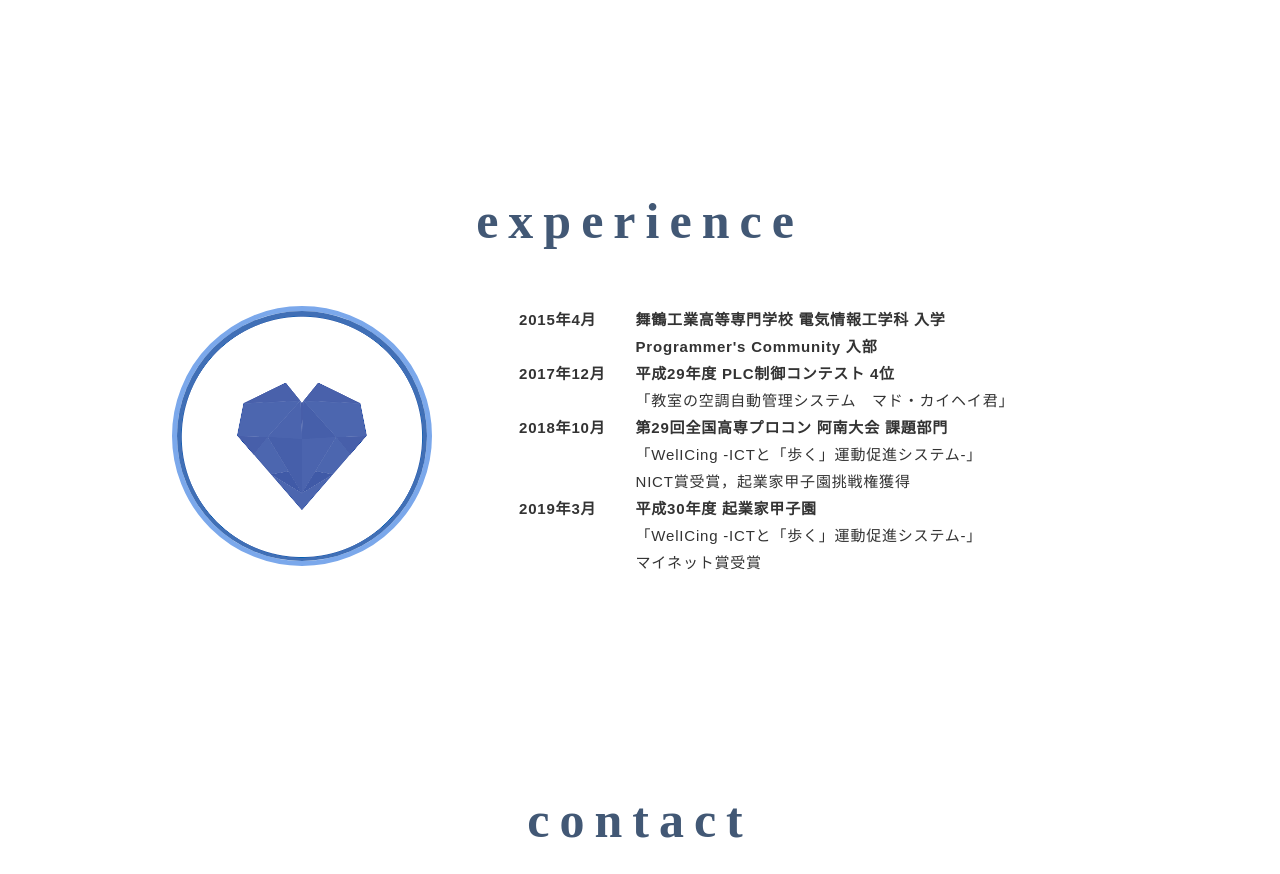
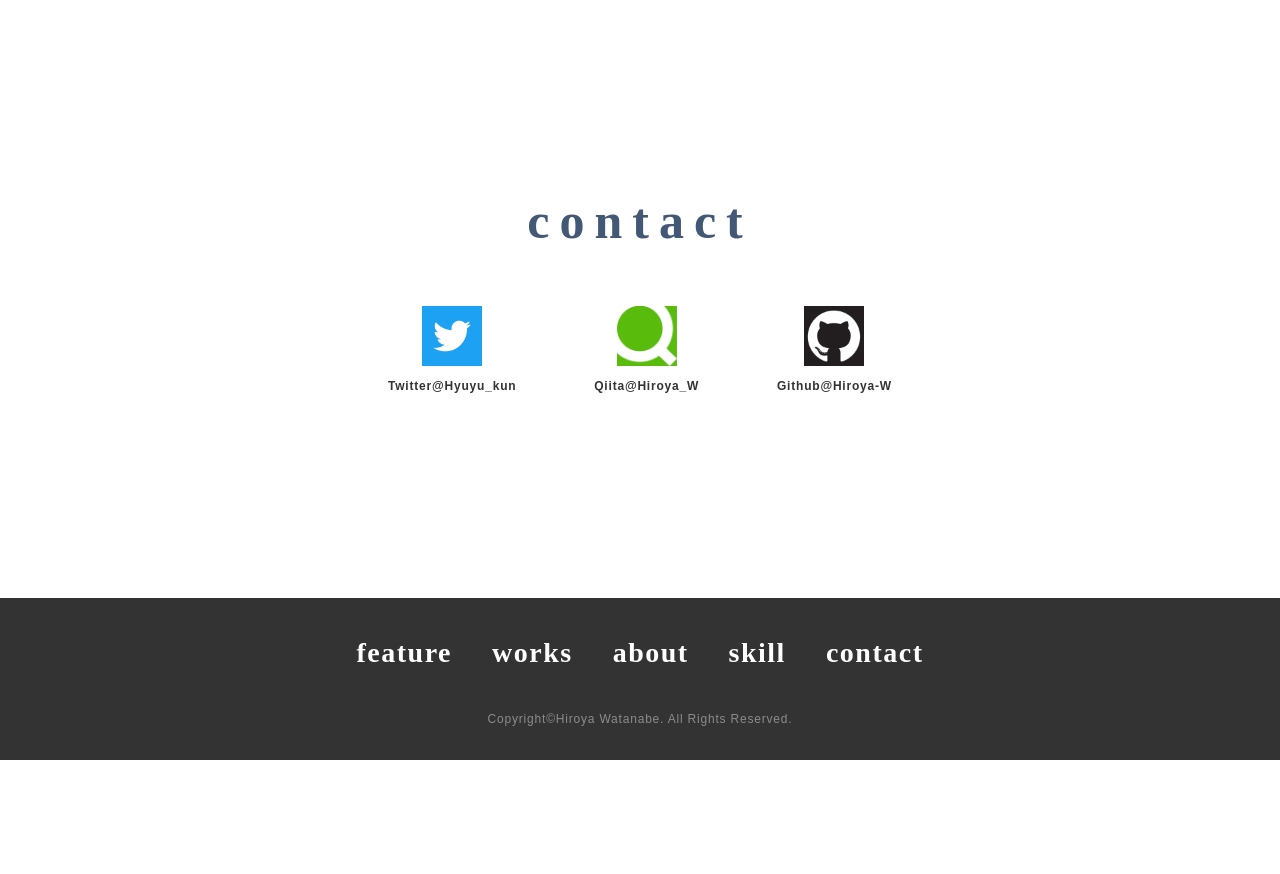
Before and after one commit to Hiroya-W/Hiroya-W.github.io, a plain HTML site: page index.html in a window 1280 px wide. Shown: the part 5851-6725 px from the top of the page. After the commit the page ends 6611 px from the top, so only its background shows below. Drawn offline with nearby package versions, Linux system fonts and the light colour scheme; a web font is replaced by a local one.

Commit message:
[remove] experienceを削除した
スマホからだと表示が崩れるため削除。

```diff
--- a/index.html
+++ b/index.html
@@ -433,74 +433,8 @@
             </ul>
           </div>
         </div>
+      </section>
 
-        <section class="section" id="experience">
-          <div class="inner">
-            <div class="section-title-block">
-              <h2 class="section-title">EXPERIENCE</h2>
-            </div>
-            <div class="two-column-wrapper">
-              <div class="two-column-image-profile">
-                <img src="img/profile/5.png" alt="">
-              </div>
-              <div class="two-column-desc">
-                <table>
-                  <tbody>
-                    <tr>
-                      <th>2015年</th>
-                      <th>4月</th>
-                      <td class="table-text-bold">舞鶴工業高等専門学校 電気情報工学科 入学</td>
-                    </tr>
-                    <tr>
-                      <th> </th>
-                      <th> </th>
-                      <td class="table-text-bold">Programmer's Community 入部</td>
-                    </tr>
-                    <tr>
-                      <th>2017年</th>
-                      <th>12月</th>
-                      <td class="table-text-bold">平成29年度 PLC制御コンテスト 4位</td>
-                    </tr>
-                    <tr>
-                      <th></th>
-                      <th></th>
-                      <td>「教室の空調自動管理システム　マド・カイヘイ君」</td>
-                    </tr>
-                    <tr>
-                      <th>2018年</th>
-                      <th>10月</th>
-                      <td class="table-text-bold">第29回全国高専プロコン 阿南大会 課題部門</td>
-                    </tr>
-                    <tr>
-                      <th></th>
-                      <th></th>
-                      <td>
-                        「WelICing -ICTと「歩く」運動促進システム-」<br>
-                        NICT賞受賞，起業家甲子園挑戦権獲得
-                      </td>
-                    </tr>
-                    <tr>
-                      <th>2019年</th>
-                      <th>3月</th>
-                      <td class="table-text-bold">平成30年度 起業家甲子園</td>
-                    </tr>
-                    <tr>
-                      <th></th>
-                      <th></th>
-                      <td>
-                        「WelICing -ICTと「歩く」運動促進システム-」<br>
-                        マイネット賞受賞
-                      </td>
-                    </tr>
-                  </tbody>
-                </table>
-                <p class="text">
-                </p>
-              </div>
-            </div>
-          </div>
-        </section>
-      </section>
       <section class="section" id="contact">
         <div class="inner">
           <div class="section-title-block">
```
